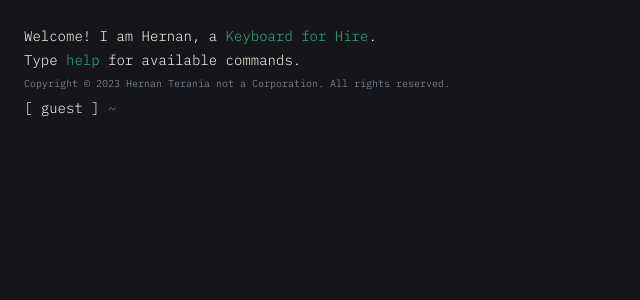
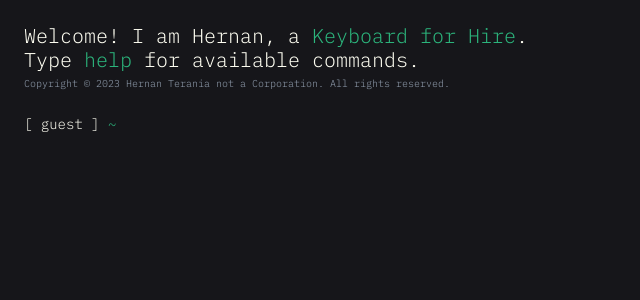
Before and after one commit to hernanosaurus/portfolio, a React (Vite) app: page / in a window 1280 px wide. Shown: the top 300 px of the page, without its empty margins (0-640 px from the left). Built offline with nearby package versions, Linux system fonts and the light colour scheme.

Commit message:
added spacing for home/banner

```diff
--- a/src/App.tsx
+++ b/src/App.tsx
@@ -40,7 +40,7 @@ export default memo(function App() {
                 return (
                     <>
                         <Default inputVal="home" color={Color.SECONDARY} />
-                        <Home />
+                        <Home style={{ marginTop: Spacing.MD }} />
                     </>
                 );
             case 'help':
--- a/src/sections/Home/Home.command.tsx
+++ b/src/sections/Home/Home.command.tsx
@@ -1,19 +1,19 @@
 import Typography from '@/components/ui/Typography/Typography.component';
-import { Color } from '@/config/theme';
+import { Color, Spacing } from '@/config/theme';
 import { memo } from 'react';
 
-export default memo(function Home() {
+export default memo(function Home({ style }: { style?: React.CSSProperties }) {
     return (
-        <>
-            <Typography variant="BODY1" color={Color.PRIMARY}>
+        <div style={{ marginBottom: Spacing.MD, ...style }}>
+            <Typography variant="H3" color={Color.PRIMARY}>
                 Welcome! I am Hernan, a <span style={{ color: Color.CONTRAST }}>Keyboard for Hire</span>.
             </Typography>
-            <Typography variant="BODY1" color={Color.PRIMARY}>
+            <Typography variant="H3" color={Color.PRIMARY}>
                 Type <span style={{ color: Color.CONTRAST }}>help</span> for available commands.
             </Typography>
             <Typography variant="CAPTION" color={Color.SECONDARY}>
                 Copyright &#169; 2023 Hernan Terania not a Corporation. All rights reserved.
             </Typography>
-        </>
+        </div>
     );
 });
```
